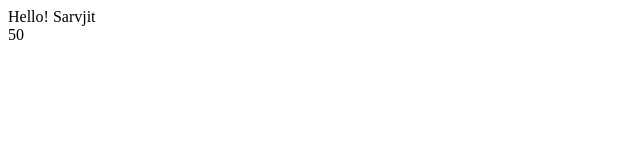
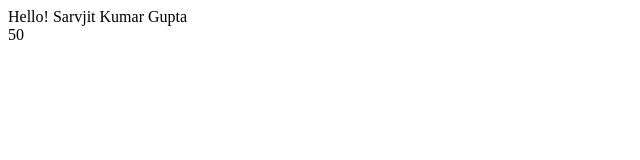
Before and after one commit to sarvjit07/UI-Full-Stack-ReactJS, a website: page public/docs/JavaScript-Classes/16-10-2024/Arrow_Function.html in a window 1280 px wide. Shown: the whole page, without its empty margins (0-640 px from the left). Drawn offline with Linux system fonts and the light colour scheme.

Commit message:
Message Change

```diff
--- a/public/docs/JavaScript-Classes/16-10-2024/Arrow_Function.html
+++ b/public/docs/JavaScript-Classes/16-10-2024/Arrow_Function.html
@@ -7,7 +7,7 @@
     <script>
         var hello=userName=>`Hello! ${userName}<br>`;
         var addition=(a,b)=>a+b;
-        document.write(hello("Sarvjit"));
+        document.write(hello("Sarvjit Kumar Gupta"));
         document.write(addition(10,40));
     </script>
 </head>
```
